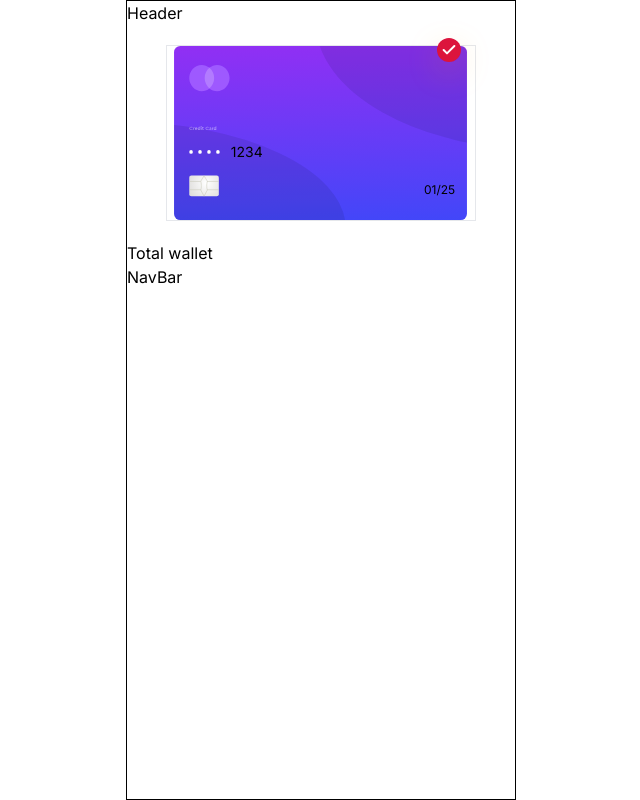
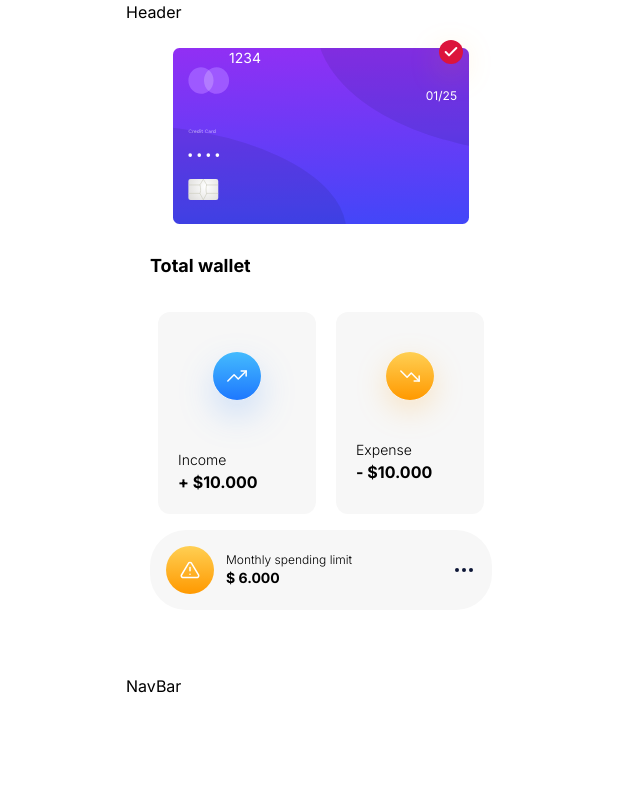
Before and after one commit to oschwill/finco_project, a Next.js app: page /home in a window 1280 px wide. Shown: the whole page, without its empty margins (319-959 px from the left). Built offline with nearby package versions, Linux system fonts and the light colour scheme.

Commit message:
wallet style

```diff
--- a/src/app/globals.css
+++ b/src/app/globals.css
@@ -25,7 +25,6 @@
 body {
   color: rgb(var(--foreground-rgb));
   width: 390px;
-  border: 1px solid black;
   height: 100vh;
   margin: 0 auto;
   /* background: linear-gradient(
--- a/src/components/creditCard/creditCard.tsx
+++ b/src/components/creditCard/creditCard.tsx
@@ -20,7 +20,7 @@ const CreditCard = () => {
   return (
     <>
       <div className='h-44 my-5'>
-        <div className='w-4/5 h-full my-0 mx-auto bg-[url("/img/home/card-bg-noshadow.svg")] bg-contain bg-center bg-no-repeat border'>
+        <div className='w-4/5 h-full my-0 mx-auto bg-[url("/img/home/card-bg-noshadow.svg")] bg-contain bg-center bg-no-repeat'>
           <div className='relative'>
             {user.card_verified ? (
               <img
@@ -36,9 +36,11 @@ const CreditCard = () => {
               />
             )}
           </div>
-          <div className='flex justify-between mt-24'>
-            <p className='pl-16 text-sm'>{user.card_last_digits}</p>
-            <p className='pr-5 pt-10 text-xs'>{user.card_exp_date}</p>
+          <div className='flex justify-between mt-6'>
+            <p className='pl-16 text-sm text-white'>{user.card_last_digits}</p>
+            <p className='pr-5 pt-10 text-xs text-white'>
+              {user.card_exp_date}
+            </p>
           </div>
         </div>
       </div>
--- a/src/components/wallet/wallet.tsx
+++ b/src/components/wallet/wallet.tsx
@@ -1,7 +1,43 @@
 const Wallet = () => {
   return (
     <>
-      <h2>Total wallet</h2>
+      <section className='wallet mx-6'>
+        <h2 className='text-lg font-bold mt-7 mb-8'>Total wallet</h2>
+
+        <div className='wrapper my-0 mx-auto'>
+          <div className='flex justify-center gap-5'>
+            <div className='income flex flex-col bg-[#f7f7f7] p-5 rounded-xl'>
+              <div>
+                <img src='/img/home/income.svg' alt='income icon' />
+              </div>
+              <p className='text-sm font-light'>Income</p>
+              <p className='font-bold'>+ $10.000</p>
+            </div>
+            <div className='expense flex flex-col bg-[#f7f7f7] p-5 rounded-xl'>
+              <div>
+                <img src='/img/home/expense.svg' alt='expense icon' />
+              </div>
+              <p className='text-sm font-light'>Expense</p>
+              <p className='font-bold'>- $10.000</p>
+            </div>
+          </div>
+
+          <div className='limit flex items-center justify-between bg-[#f7f7f7] p-4 mt-4 mb-16 rounded-[36px]'>
+            <div className='flex gap-3'>
+              <div>
+                <img src='/img/home/limit.svg' alt='limit icon' />
+              </div>
+              <div className='flex flex-col justify-center'>
+                <p className='text-xs font-light'>Monthly spending limit</p>
+                <p className='text-sm font-bold'>$ 6.000</p>
+              </div>
+            </div>
+            <div>
+              <img src='/img/home/more-horizontal.svg' alt='edit limit icon' />
+            </div>
+          </div>
+        </div>
+      </section>
     </>
   );
 };
```
Also changed, not shown: public/img/home/card-new.svg (added).
